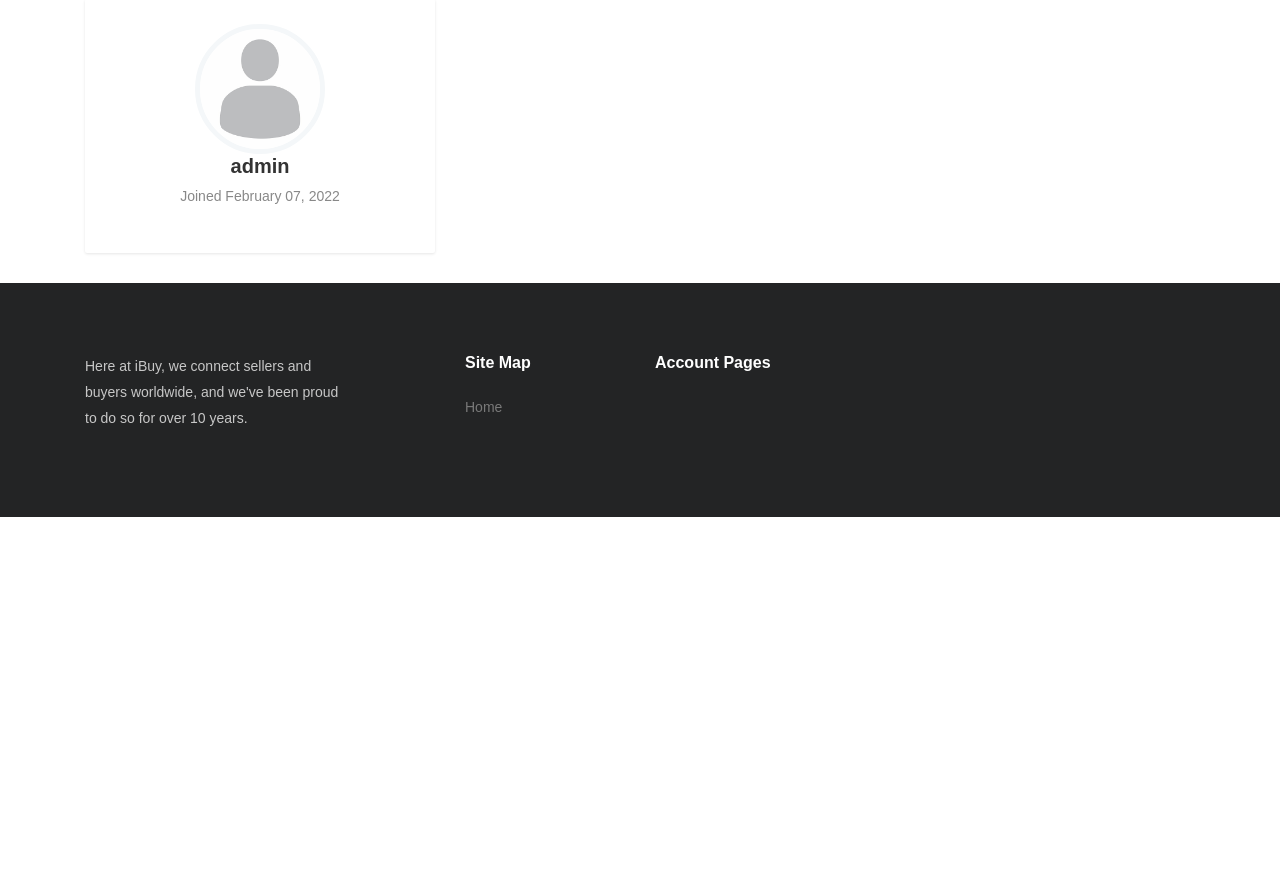
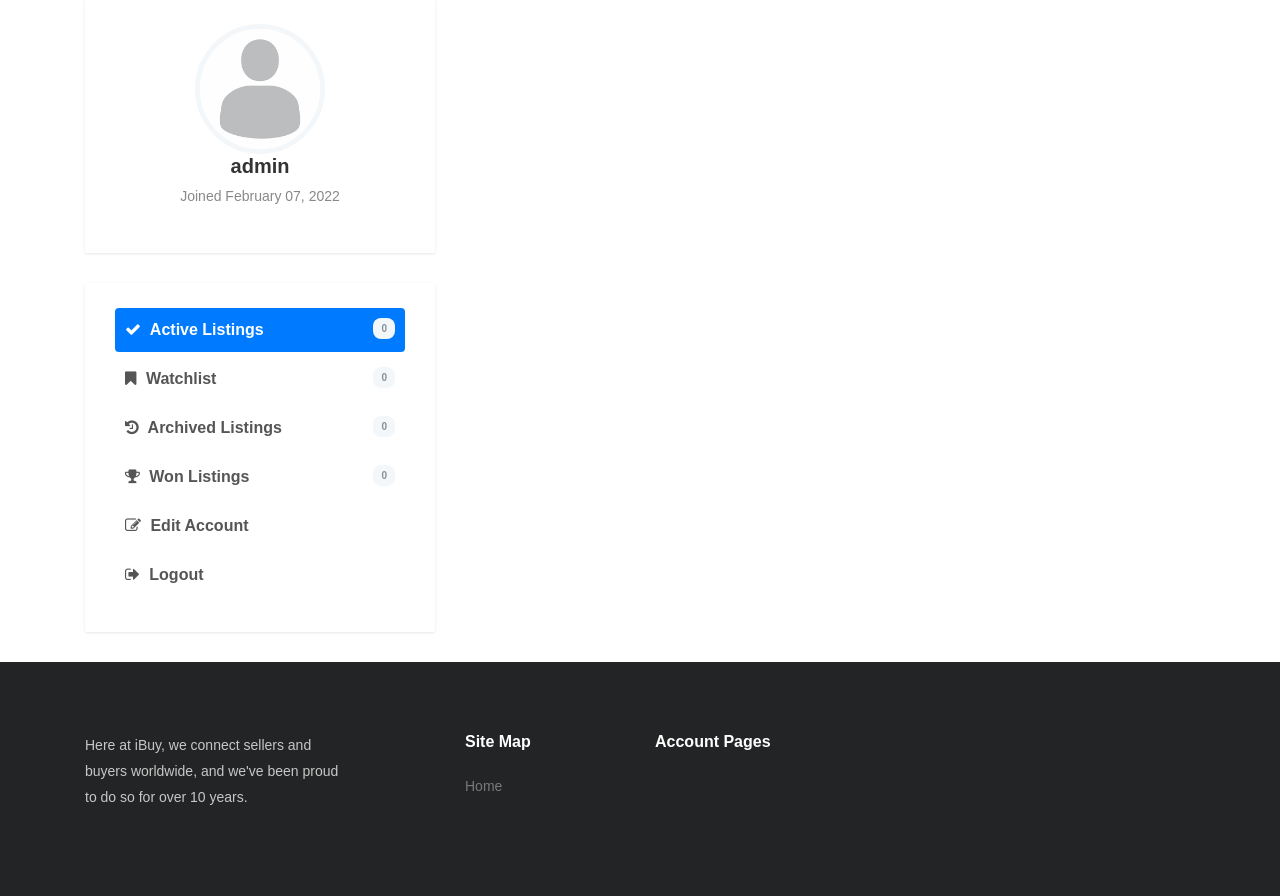
Before and after one commit to zachmichael14/auction_site, a Django app: page /user/profile/ in a window 1280 px wide. Shown: the part 64-960 px from the top of the page. Before the commit the page ends 581 px from the top, so only its background shows below. Run offline with Django 3.2, Linux system fonts and the light colour scheme; a user stored in the database is signed in; data comes from the database, SQL or seed files in the repository; both versions use the stored data as it was after the commit; parts of the project's set-up code (start-up, migrations or seed data) failed here and were passed over; some libraries are stand-ins or nearby versions; some web fonts are replaced.

Commit message:
Add listings widget to user account page

```diff
--- a/users/templates/users/profile.html
+++ b/users/templates/users/profile.html
@@ -16,6 +16,50 @@
             <h5 class="text-center">{{ user }}</h5>
             <p>Joined {{ user.date_joined|date:"F d, Y"}}</p>
           </div>
+          <div class="widget user-dashboard-menu">
+            <ul class="nav nav-pills justify-content-center flex-column" id="pills-tab" role="tablist">
+              <li class="nav-item">
+                <a class="nav-link active" id="pills-active-tab" data-toggle="pill" href="#pills-active" role="tab" aria-controls="pills-active" aria-selected="True">
+                  <i class="fa fa-check"></i>
+                  Active Listings
+                  <span>{{ active_listings|length }}</span>
+                </a>
+              </li>
+							<li class="nav-item">
+								<a class="nav-link" id="pills-watchlist-tab" data-toggle="pill" href="#pills-watchlist" role="tab" aria-controls="pills-watchlist" aria-selected="false">
+                  <i class="fa fa-bookmark"></i>
+                  Watchlist
+                  <span>{{ watchlist|length }}</span>
+                </a>
+							</li>
+							<li class="nav-item">
+								<a class="nav-link" id="pills-archived-tab" data-toggle="pill" href="#pills-archived" role="tab" aria-controls="pills-archived" aria-selected="false">
+                  <i class="fa fa-history"></i>
+                  Archived Listings
+                  <span>{{ archived_listings|length }}</span>
+                </a>
+							</li>
+              <li class="nav-item">
+								<a class="nav-link" id="pills-won-tab" data-toggle="pill" href="#pills-won" role="tab" aria-controls="pills-won" aria-selected="false">
+                  <i class="fa fa-trophy"></i>
+                  Won Listings
+                  <span>{{ user.won.all|length }}</span>
+                </a>
+							</li>
+              <li class="nav-item">
+                <a class="nav-link" href="#">
+                  <i class="fa fa-edit"></i>
+                  Edit Account
+                </a>
+              </li>
+              <li class="nav-item">
+                <a class="nav-link" href="{% url 'users:logout' %}">
+                  <i class="fa fa-sign-out"></i>
+                  Logout
+                </a>
+							</li>
+            </ul>
+          </div>
         </div>
       </div>
     </div>
```
Also changed, not shown: db.sqlite3.
